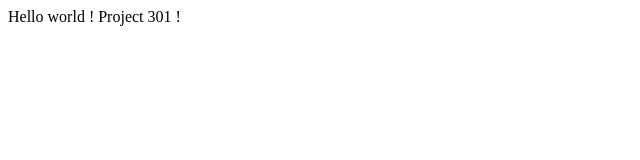
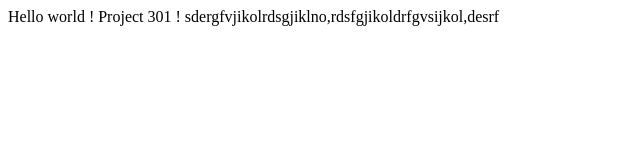
Before and after one commit to Tim-1st/SAE-303, a plain HTML site: page index.html in a window 1280 px wide. Shown: the whole page, without its empty margins (0-640 px from the left). Drawn offline with Linux system fonts and the light colour scheme.

Commit message:
COMMIT TEST

```diff
--- a/index.html
+++ b/index.html
@@ -6,6 +6,6 @@
     <title>ok</title>
 </head>
 <body>
-    Hello world ! Project 301 !
+    Hello world ! Project 301 ! sdergfvjikolrdsgjiklno,rdsfgjikoldrfgvsijkol,desrf
 </body>
 </html>
```
